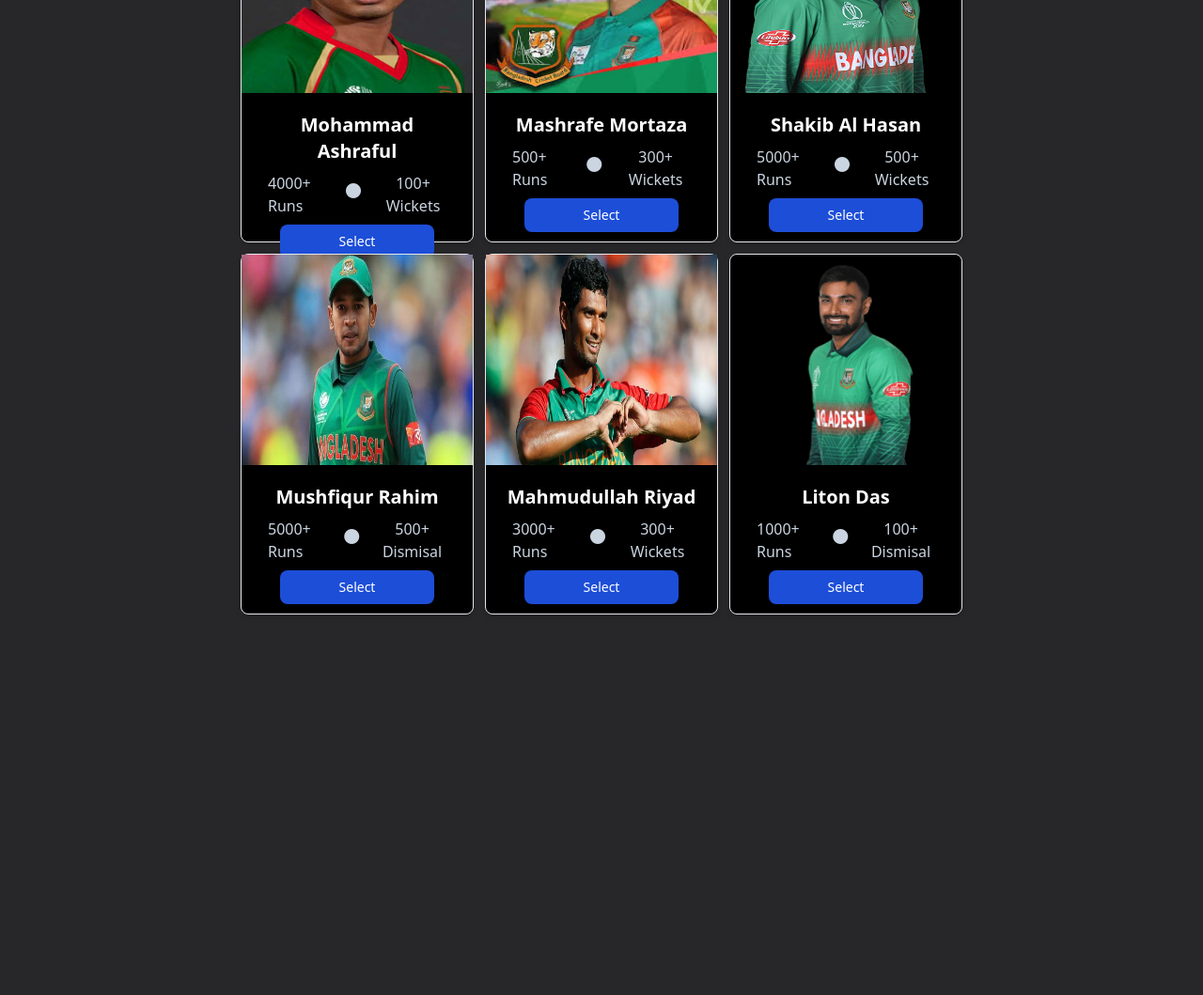
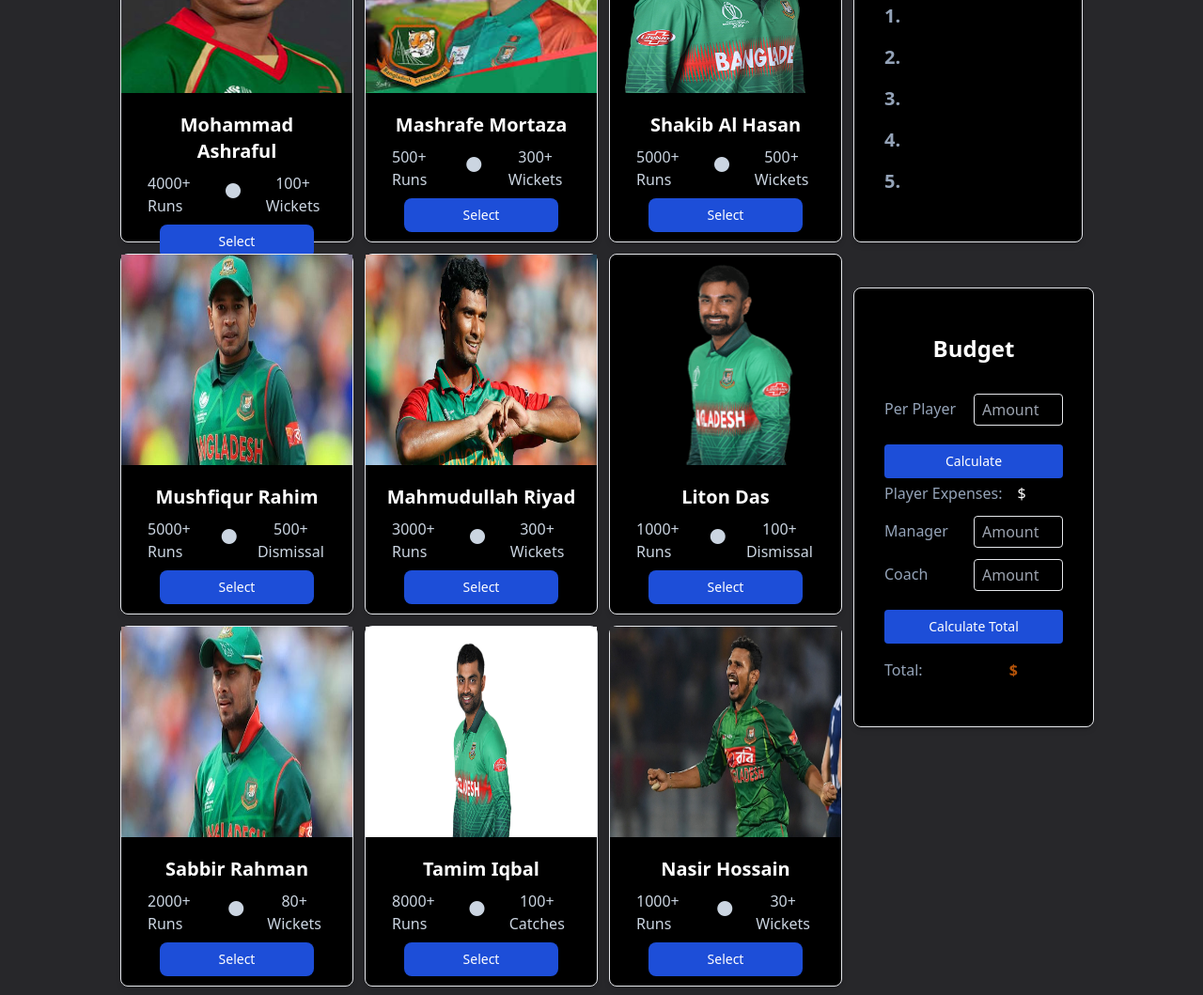
Before and after one commit to katibur/Select-Best-five, a plain HTML site: page index.html in a window 1280 px wide. Shown: the part 494-1553 px from the top of the page at 94% size. Before the commit the page ends 1157 px from the top, so only its background shows below. Drawn offline with nearby package versions, Linux system fonts and the light colour scheme.

Commit message:
html file done with tailwind css

```diff
--- a/index.html
+++ b/index.html
@@ -8,6 +8,13 @@
     <script src="https://kit.fontawesome.com/c2687a69c6.js" crossorigin="anonymous"></script>
     <script src="https://cdn.tailwindcss.com"></script>
     <link rel="shortcut icon" href="images/icon.jpg" type="image/x-icon">
+    <style>
+        input::-webkit-outer-spin-button,
+        input::-webkit-inner-spin-button {
+            -webkit-appearance: none;
+            margin: 0;
+        }
+    </style>
     <title>Bangladesh Cricket Club</title>
 </head>
 
@@ -90,7 +97,7 @@
                         <div class="flex space-x-5 text-center px-2 text-slate-300">
                             <h5 class="text-justify">5000+ Runs</h5>
                             <i class="fa-solid fa-circle pt-3"></i>
-                            <h5>500+ Dismisal</h5>
+                            <h5>500+ Dismissal</h5>
                         </div>
                         <button
                             class="w-4/5 py-2 px-3 text-sm font-medium text-center text-white bg-blue-700 rounded-lg mt-2">Select</button>
@@ -120,7 +127,52 @@
                         <div class="flex space-x-5 text-center px-2 text-slate-300">
                             <h5 class="text-justify">1000+ Runs</h5>
                             <i class="fa-solid fa-circle pt-3"></i>
-                            <h5>100+ Dismisal</h5>
+                            <h5>100+ Dismissal</h5>
+                        </div>
+                        <button
+                            class="w-4/5 py-2 px-3 text-sm font-medium text-center text-white bg-blue-700 rounded-lg mt-2">Select</button>
+                    </div>
+                </div>
+
+                <div class="max-w-sm rounded-lg border border-gray-200 shadow-md bg-black h-96">
+                    <img class="w-full h-56" src="images/sabbir.jpg" alt="">
+                    <div class="p-5 text-center">
+                        <h5 class="mb-2 text-xl font-bold text-white">Sabbir Rahman
+                        </h5>
+                        <div class="flex space-x-5 text-center px-2 text-slate-300">
+                            <h5 class="text-justify">2000+ Runs</h5>
+                            <i class="fa-solid fa-circle pt-3"></i>
+                            <h5>80+ Wickets</h5>
+                        </div>
+                        <button
+                            class="w-4/5 py-2 px-3 text-sm font-medium text-center text-white bg-blue-700 rounded-lg mt-2">Select</button>
+                    </div>
+                </div>
+
+                <div class="max-w-sm rounded-lg border border-gray-200 shadow-md bg-black h-96">
+                    <img class="w-full h-56" src="images/tamim.jpg" alt="">
+                    <div class="p-5 text-center">
+                        <h5 class="mb-2 text-xl font-bold text-white">Tamim Iqbal
+                        </h5>
+                        <div class="flex space-x-5 text-center px-2 text-slate-300">
+                            <h5 class="text-justify">8000+ Runs</h5>
+                            <i class="fa-solid fa-circle pt-3"></i>
+                            <h5>100+ Catches</h5>
+                        </div>
+                        <button
+                            class="w-4/5 py-2 px-3 text-sm font-medium text-center text-white bg-blue-700 rounded-lg mt-2">Select</button>
+                    </div>
+                </div>
+
+                <div class="max-w-sm rounded-lg border border-gray-200 shadow-md bg-black h-96">
+                    <img class="w-full h-56" src="images/nasir.jpg" alt="">
+                    <div class="p-5 text-center">
+                        <h5 class="mb-2 text-xl font-bold text-white">Nasir Hossain
+                        </h5>
+                        <div class="flex space-x-5 text-center px-2 text-slate-300">
+                            <h5 class="text-justify">1000+ Runs</h5>
+                            <i class="fa-solid fa-circle pt-3"></i>
+                            <h5>30+ Wickets</h5>
                         </div>
                         <button
                             class="w-4/5 py-2 px-3 text-sm font-medium text-center text-white bg-blue-700 rounded-lg mt-2">Select</button>
@@ -129,8 +181,59 @@
 
             </section>
 
+            <section class="w-1/4">
+                <div
+                    class="text-white font-medium px-8 mt-12 max-w-sm rounded-lg border border-gray-200 shadow-md bg-black h-96 ml-3">
+                    <h1 class="text-2xl font-bold text-center my-12">Selected-V</h1>
+                    <ul>
+                        <ol class="text-slate-400 font-bold text-xl mb-4">1. <span id="selected-player-1"></span></ol>
+                        <ol class="text-slate-400 font-bold text-xl mb-4">2. <span id="selected-player-2"></span></ol>
+                        <ol class="text-slate-400 font-bold text-xl mb-4">3. <span id="selected-player-3"></span></ol>
+                        <ol class="text-slate-400 font-bold text-xl mb-4">4. <span id="selected-player-4"></span></ol>
+                        <ol class="text-slate-400 font-bold text-xl mb-4">5. <span id="selected-player-5"></span></ol>
+                    </ul>
+                </div>
 
-        </section>
+                <div
+                    class="text-white font-medium w-full px-8 mt-12 rounded-lg border border-gray-200 shadow-md bg-black ml-3">
+                    <h1 class="text-2xl font-bold text-center mt-12 mb-8">Budget</h1>
+
+                    <div class="grid grid-cols-2 text-slate-400">
+                        <h3 class="pt-1">Per Player</h3>
+                        <input class="bg-black border border-gray-200 rounded pl-2 py-1 w-full" type="number" name=""
+                            id="per-player" placeholder="Amount">
+                    </div>
+                    <button class="w-full py-2 px-4 text-sm font-medium text-center text-white bg-blue-700 rounded mt-5"
+                        id="calculate">Calculate</button>
+
+                    <div class="flex">
+                        <h3 class="pt-1 mr-4 text-slate-400">Player Expenses:</h3>
+                        <h3 class="pt-1">$<span id="palyer-expenses"></span></h3>
+                    </div>
+
+                    <div class="grid grid-cols-2 my-3">
+                        <h3 class="pt-1 text-slate-400">Manager</h3>
+                        <input class="bg-black border border-gray-200 rounded pl-2 py-1 w-full" type="number" name=""
+                            id="manager" placeholder="Amount">
+                    </div>
+
+                    <div class="grid grid-cols-2">
+                        <h3 class="pt-1 text-slate-400">Coach</h3>
+                        <input class="bg-black border border-gray-200 rounded pl-2 py-1 w-full" type="number" name=""
+                            id="coach" placeholder="Amount">
+                    </div>
+
+                    <button
+                        class="w-full py-2 px-4 text-sm font-medium text-center text-white bg-blue-700 rounded mt-5 mb-3"
+                        id="calculate-total">Calculate Total</button>
+
+                    <div class="flex">
+                        <h3 class="pt-1 mr-12 text-slate-400">Total:</h3>
+                        <h3 class="pt-1 ml-11 mb-12 text-amber-700 font-bold">$<span id="total"></span></h3>
+                    </div>
+
+                </div>
+            </section>
     </main>
 </body>
 
```
Also changed, not shown: images/tamim.jpg (added), images/tamim.webp (deleted).
